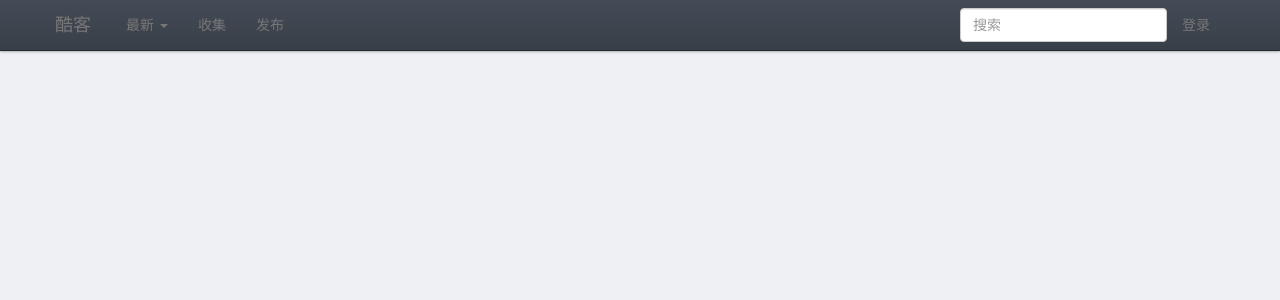
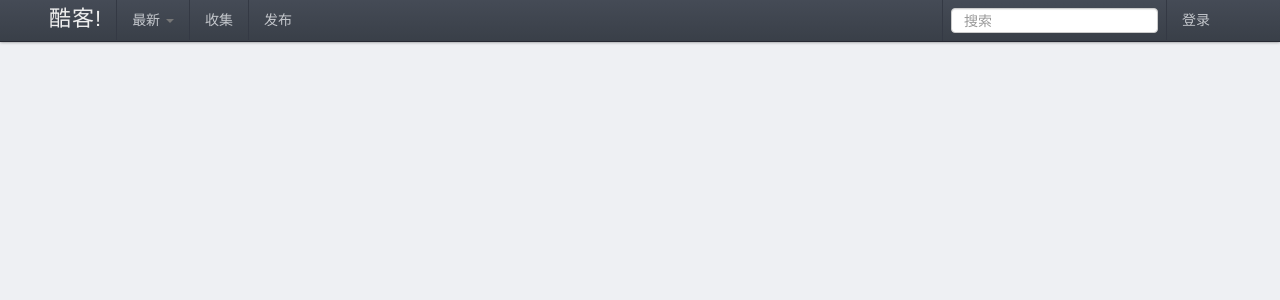
Before and after one commit to 3xian/starcraft-ranking, a Python web app: template templates/home.html in a window 1280 px wide. Shown: the top 300 px of the page. Run offline with Jinja, Linux system fonts and the light colour scheme; the template is opened without the code that fills it, so the values that code supplies are empty.

Commit message:
update CSS

```diff
--- a/static/css/style.css
+++ b/static/css/style.css
@@ -1,7 +1,8 @@
 body {
 	background: #eef0f3;
 }
-#Nav {
+.kuke-navbar {
+	min-height: 0px;
 	border-bottom: 1px solid #262932;
 	box-shadow: 0px 0 3px rgba(0,0,0,0.5);
 	background: #3e444e;
@@ -10,3 +11,56 @@ body {
 	background: -o-linear-gradient(top,#454B56,#393F48);
 	background-image: -ms-linear-gradient(#454B56,#393F48);
 }
+.kuke-navbar-brand {
+	padding: 9px;
+	font-size: 22px;
+	color: #EEE;
+	letter-spacing: 1px;
+}
+.kuke-nav > li {
+	border-left: 1px solid #343944;
+}
+.kuke-nav > li > a {
+	padding-top: 10px;
+	padding-bottom: 10px;
+	color: #c4c7cc;
+}
+.kuke-nav > li > a:hover {
+	color: #FFF;
+}
+.kuke-nav > li > a:focus {
+	color: #c4c7cc;
+}
+.kuke-nav>.dropdown>a:hover .caret {
+	border-top-color: #FFF;
+	border-bottom-color: #FFF;
+}
+.kuke-nav>.dropdown>a:focus .caret {
+	border-top-color: #c4c7cc;
+	border-bottom-color: #c4c7cc;
+}
+.kuke-nav>.open>a, .kuke-nav>.open>a:hover, .kuke-nav>.open>a:focus {
+	background: -webkit-linear-gradient(top,#4F555F,#414751);
+	background: -moz-linear-gradient(top,#4F555F,#414751);
+	background: -o-linear-gradient(top,#4F555F,#414751);
+	filter: progid:DXImageTransform.Microsoft.gradient(startColorstr='#4f555f',endColorstr='#414751');
+	background-image: -ms-linear-gradient(#4F555F,#414751);
+	color: #FFF;
+}
+.kuke-nav>.open>a .caret, .kuke-nav>.open>a:hover .caret, .kuke-nav>.open>a:focus .caret {
+	border-top-color: #FFF;
+	border-bottom-color: #FFF;
+}
+.kuke-navbar-form {
+	margin: 8px;
+}
+.kuke-form-control {
+	height: 25px;
+}
+.kuke-nav > li :hover {
+	background: -webkit-linear-gradient(top,#4F555F,#414751);
+	background: -moz-linear-gradient(top,#4F555F,#414751);
+	background: -o-linear-gradient(top,#4F555F,#414751);
+	filter: progid:DXImageTransform.Microsoft.gradient(startColorstr='#4f555f',endColorstr='#414751');
+	background-image: -ms-linear-gradient(#4F555F,#414751);
+}
--- a/templates/home.html
+++ b/templates/home.html
@@ -8,11 +8,11 @@
 	</head>
 
 	<body>
-		<div class="navbar navbar-fixed-top" id="Nav">
+		<div class="navbar navbar-fixed-top kuke-navbar">
 			<div class="container">
-				<a class="navbar-brand" href="#">酷客</a>
+				<a class="navbar-brand kuke-navbar-brand" href="/">酷客!</a>
 				<div class="nav-collapse collapse">
-					<ul class="nav navbar-nav">
+					<ul class="nav navbar-nav kuke-nav">
 						<li class="dropdown">
 						<a href="#" class="dropdown-toggle" data-toggle="dropdown">最新 <b class="caret"></b></a>
 						<ul class="dropdown-menu">
@@ -23,10 +23,12 @@
 						<li><a href="/things/collection">收集</a></li>
 						<li><a href="/things/new">发布</a></li>
 					</ul>
-					<ul class="nav navbar-nav pull-right">
-					<form class="navbar-form pull-left" action="">
-						<input type="text" class="form-control" placeholder="搜索">
-					</form>
+					<ul class="nav navbar-nav pull-right kuke-nav">
+						<li>
+						<form class="navbar-form pull-left kuke-navbar-form" action="">
+							<input type="text" class="form-control kuke-form-control" placeholder="搜索">
+						</form>
+						</li>
 						<li><a href="/examples/navbar/">登录</a></li>
 					</ul>
 				</div><!--/.nav-collapse -->
```
